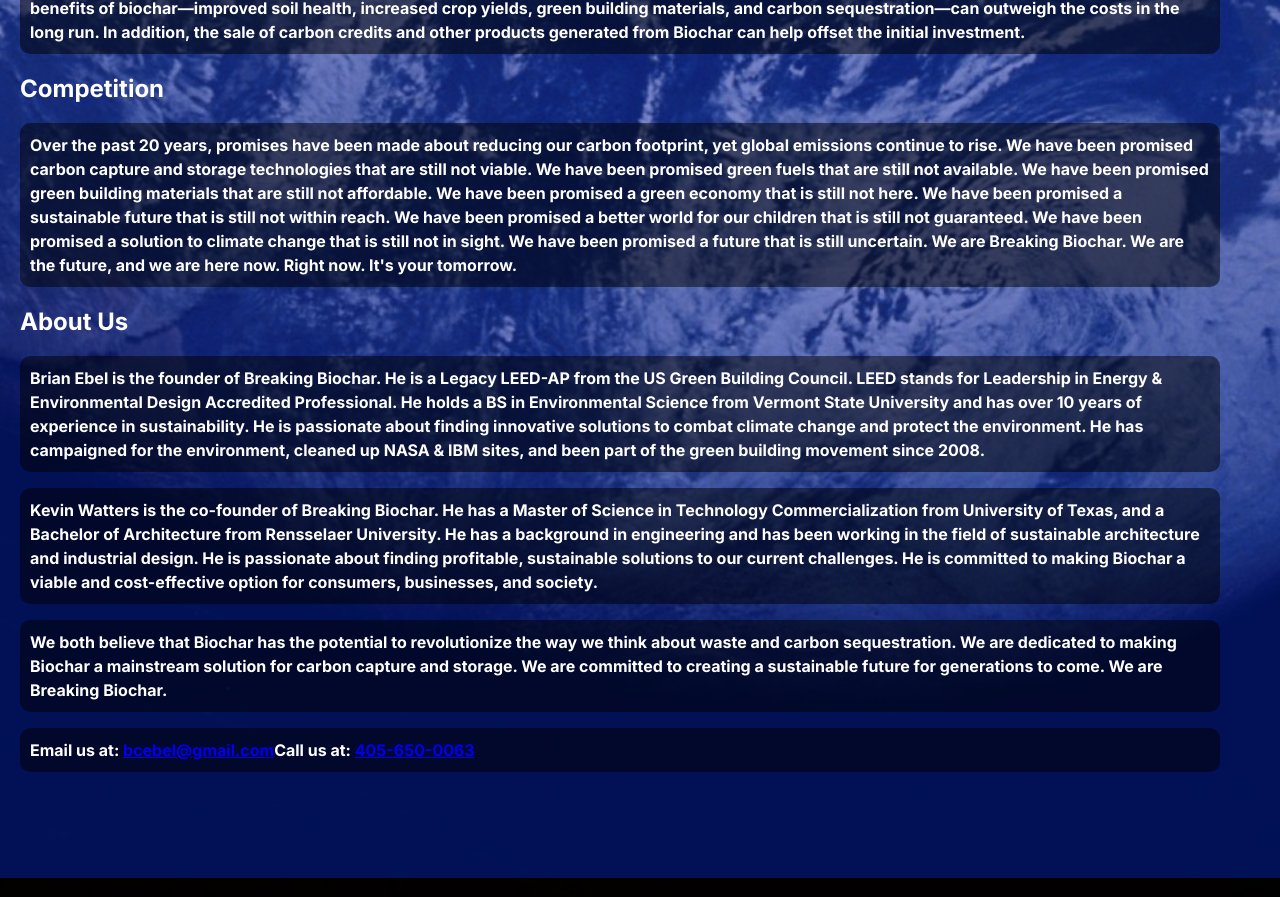
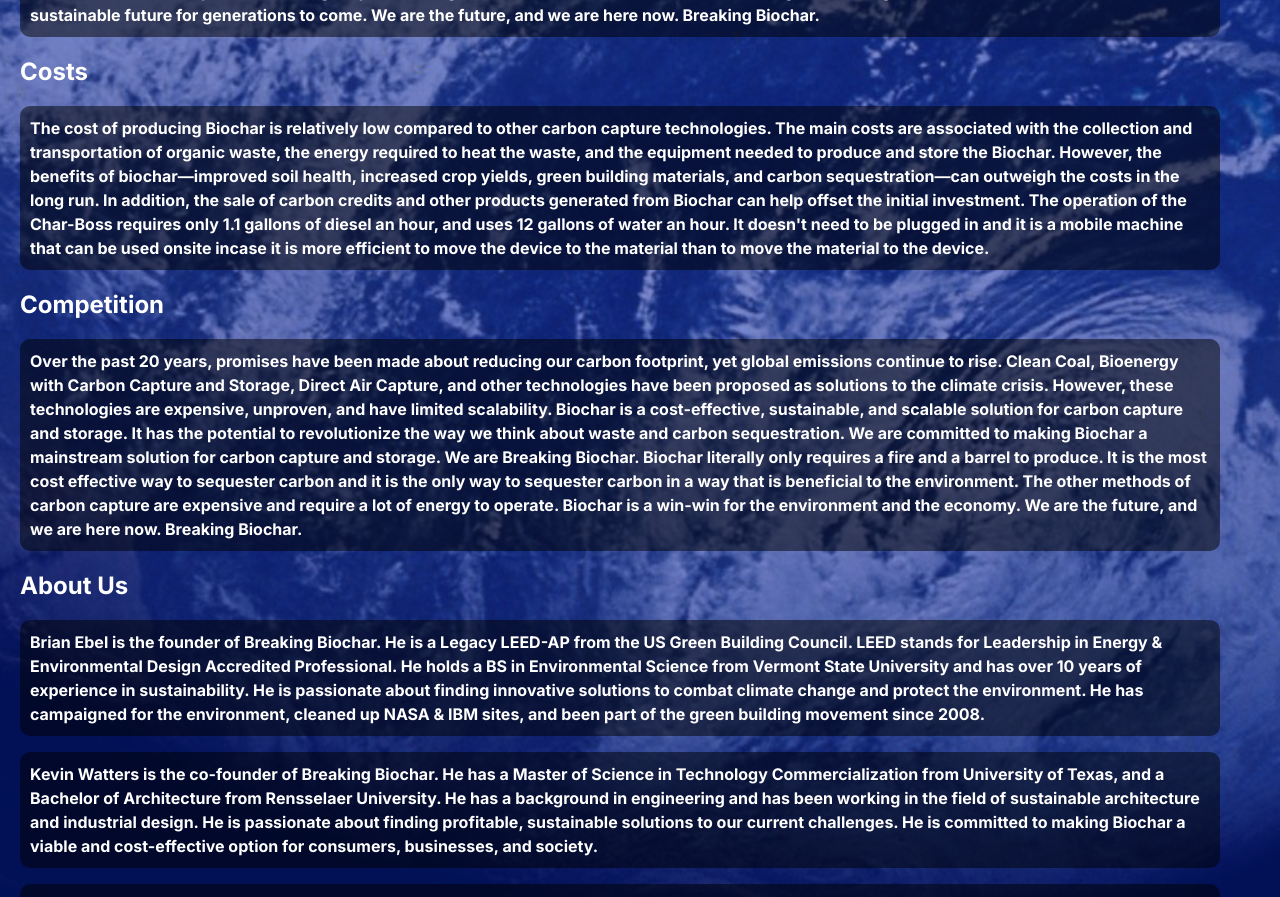
Before and after one commit to bcebel/BreakingBiochar, a React (Create React App) app: page / in a window 1280 px wide. Shown: the part 1520-2417 px from the top of the page. Built offline with nearby package versions, Linux system fonts and the light colour scheme.

Commit message:
charboss

```diff
--- a/src/App.js
+++ b/src/App.js
@@ -33,17 +33,33 @@
             and plants do the "Carbon Capture" for us! Biochar is generated by
             heating organic matter in a low-oxygen environment, a process known
             as pyrolysis. Initially, we will focus on volume, diverting as much
-            carbon waste into solid carbon as possible. We will source carbon
-            from the City of Austin TX using public and private sources for
-            materials. We can help reduce landfill volume and help clean up the
-            wastestream locally. We will cross promote our progress as a
-            community. Every household in America generates 5 pounds of trash a
-            day and half of that is organic material that could become biochar.
-            We want it. We will sell our carbon credits on Puro.Earth and other
-            marketplaces. We would also generate products from the biochar
-            generated, from soil ammendments to green building materials such as
-            carbonized cement. Cement is the number one product used by humans
-            on the planet and it turns out that carbon can make it stronger and
+            carbon waste into solid carbon as possible. We will utilize an 'Air
+            Curtain' that blows air onto the top of the fire, this keeps the
+            smoke from being emitted and it give oxygen to the top of the fire.
+            We would use the Char-Boss by Air Burners.
+            https://airburners.com/products/boss-series/charboss/ It burns
+            cleaner than an open burn and is considered an acceptable biochar
+            technology in the EU because it burns so cleanly. The bottom of the
+            pile is designed to not allow air in, so the hot, efficient burn at
+            the top of the pile heats up the entire pile. The bottom of the pile
+            is not recieving oxygen because the fire above it is consuming all
+            of the oxygen to maintain the fire. The heat from the fire and the
+            absense of oxygen is what is required to perform pyrolysis which
+            creates the char. The biochar is then sent to a conveyer and is
+            quenched in water, putting it out and cooling it off. Then the
+            biochar is ready for storage. The Charboss only requires the
+            operation of the air curtain which is essentially a fan, and the
+            conveyer which sends out the biochar. We will source carbon from the
+            City of Austin TX using public and private sources for materials. We
+            can help reduce landfill volume and help clean up the wastestream
+            locally. We will cross promote our progress as a community. Every
+            household in America generates 5 pounds of trash a day and half of
+            that is organic material that could become biochar. We want it. We
+            will sell our carbon credits on Puro.Earth and other marketplaces.
+            We would also generate products from the biochar generated, from
+            soil ammendments to green building materials such as carbonized
+            cement. Cement is the number one product used by humans on the
+            planet and it turns out that carbon can make it stronger and
             lighter. Biochar production also has the incredible benefit of being
             able to generate green fuels packed with hydrogen. As we gain
             efficiency we will bring in more equipment to divert gasses from
@@ -95,23 +111,32 @@
             increased crop yields, green building materials, and carbon
             sequestration—can outweigh the costs in the long run. In addition,
             the sale of carbon credits and other products generated from Biochar
-            can help offset the initial investment.
+            can help offset the initial investment. The operation of the
+            Char-Boss requires only 1.1 gallons of diesel an hour, and uses 12
+            gallons of water an hour. It doesn't need to be plugged in and it is
+            a mobile machine that can be used onsite incase it is more efficient
+            to move the device to the material than to move the material to the
+            device.
           </p>
           <h2>Competition</h2>
           <p>
             Over the past 20 years, promises have been made about reducing our
-            carbon footprint, yet global emissions continue to rise. We have
-            been promised carbon capture and storage technologies that are still
-            not viable. We have been promised green fuels that are still not
-            available. We have been promised green building materials that are
-            still not affordable. We have been promised a green economy that is
-            still not here. We have been promised a sustainable future that is
-            still not within reach. We have been promised a better world for our
-            children that is still not guaranteed. We have been promised a
-            solution to climate change that is still not in sight. We have been
-            promised a future that is still uncertain. We are Breaking Biochar.
-            We are the future, and we are here now. Right now. It's your
-            tomorrow.
+            carbon footprint, yet global emissions continue to rise. Clean Coal,
+            Bioenergy with Carbon Capture and Storage, Direct Air Capture, and
+            other technologies have been proposed as solutions to the climate
+            crisis. However, these technologies are expensive, unproven, and
+            have limited scalability. Biochar is a cost-effective, sustainable,
+            and scalable solution for carbon capture and storage. It has the
+            potential to revolutionize the way we think about waste and carbon
+            sequestration. We are committed to making Biochar a mainstream
+            solution for carbon capture and storage. We are Breaking Biochar.
+            Biochar literally only requires a fire and a barrel to produce. It
+            is the most cost effective way to sequester carbon and it is the
+            only way to sequester carbon in a way that is beneficial to the
+            environment. The other methods of carbon capture are expensive and
+            require a lot of energy to operate. Biochar is a win-win for the
+            environment and the economy. We are the future, and we are here now.
+            Breaking Biochar.
           </p>
           <h2>About Us</h2>
           <p>
```
